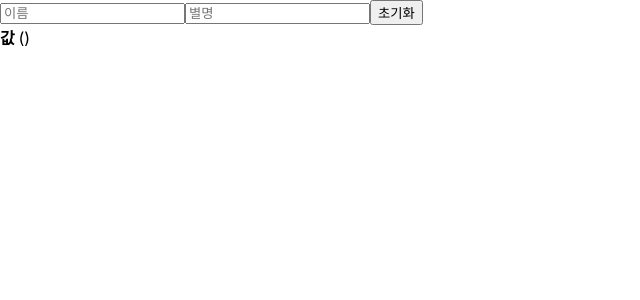
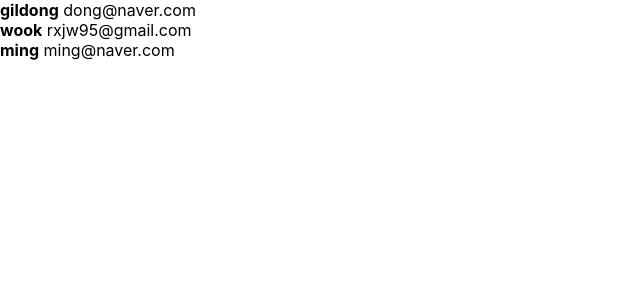
Before and after one commit to rxjw95/react-practice, a React (Create React App) app: page / in a window 1280 px wide. Shown: the top 300 px of the page, without its empty margins (0-640 px from the left). Built offline with nearby package versions, Linux system fonts and the light colour scheme.

Commit message:
불편한 배열 렌더링

```diff
--- a/src/App.js
+++ b/src/App.js
@@ -1,8 +1,8 @@
-import React from "react";
-import InputSample from "./InputSample";
+import React, { useImperativeHandle } from "react";
+import UserList from "./UserList";
 
 function App() {
-  return <InputSample />;
+  return <UserList />;
 }
 
 export default App;
--- /dev/null
+++ b/src/UserList.js
@@ -0,0 +1,37 @@
+import React from "react";
+
+function UserList() {
+  const users = [
+    {
+      id: 1,
+      username: "gildong",
+      email: "dong@naver.com",
+    },
+    {
+      id: 2,
+      username: "wook",
+      email: "rxjw95@gmail.com",
+    },
+    {
+      id: 3,
+      username: "ming",
+      email: "ming@naver.com",
+    },
+  ];
+
+  return (
+    <div>
+      <div>
+        <b>{users[0].username}</b> <span>{users[0].email}</span>
+      </div>
+      <div>
+        <b>{users[1].username}</b> <span>{users[1].email}</span>
+      </div>
+      <div>
+        <b>{users[2].username}</b> <span>{users[2].email}</span>
+      </div>
+    </div>
+  );
+}
+
+export default UserList;
```
Also changed, not shown: src/User.js (added).
